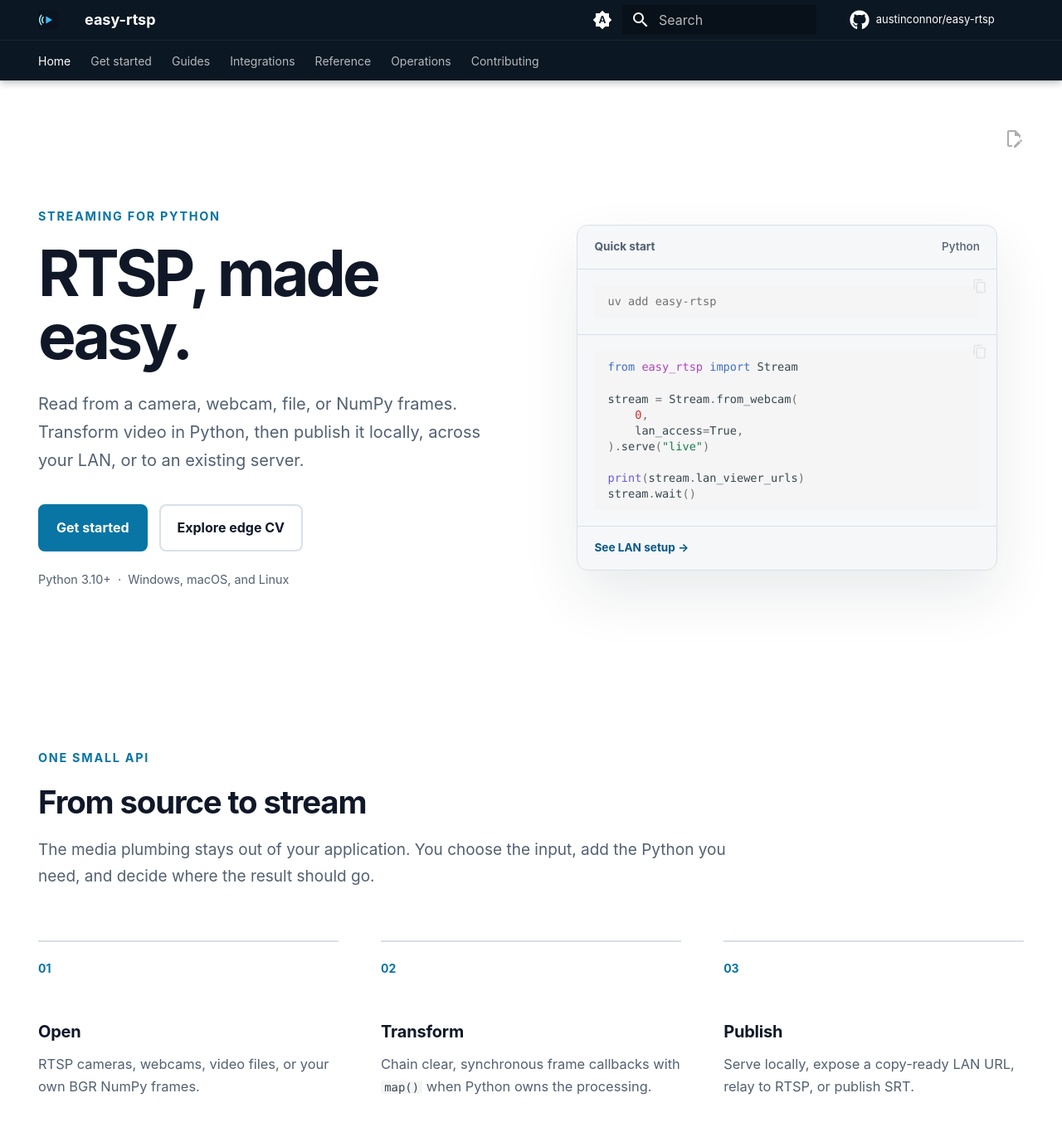
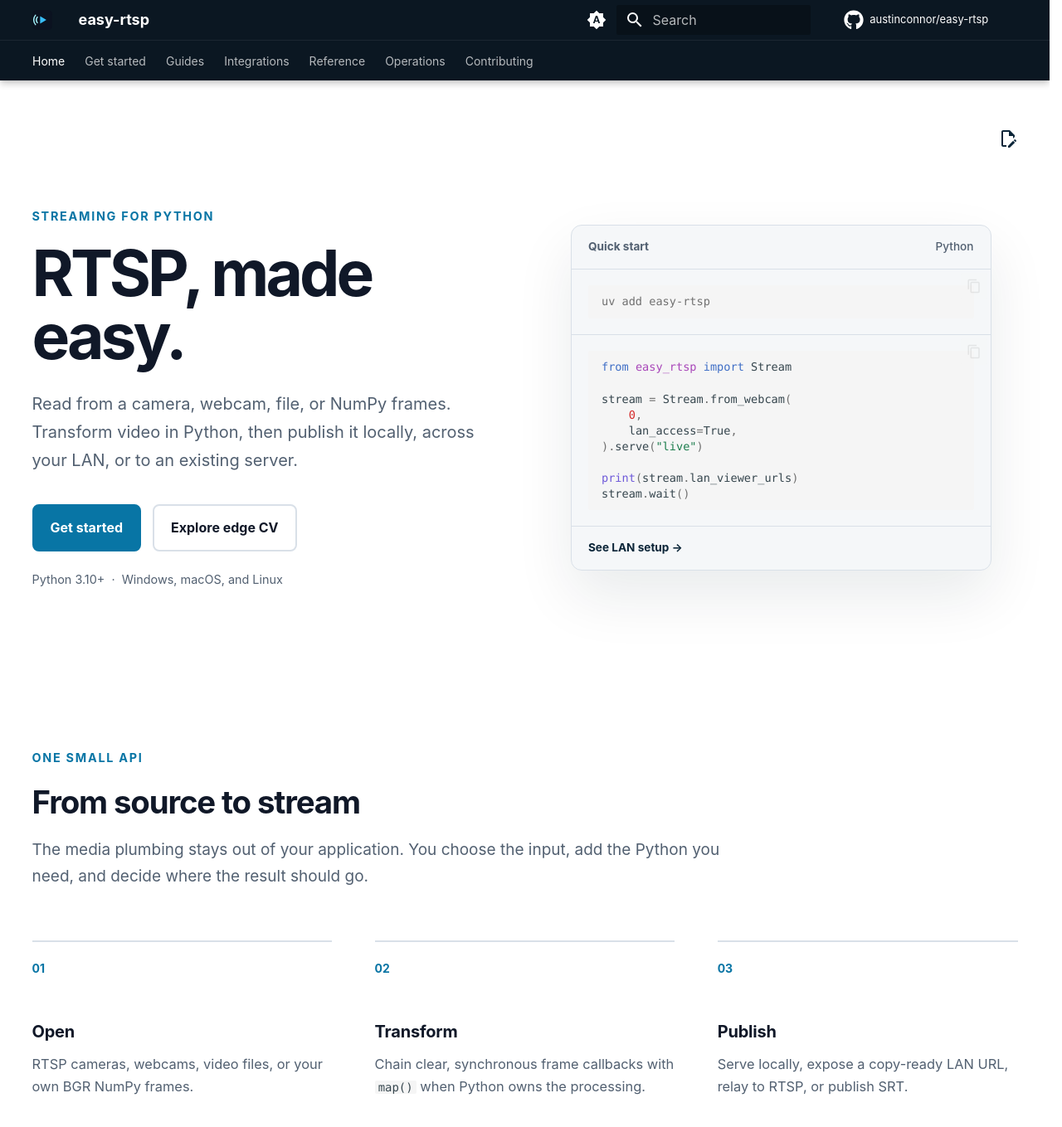
Before and after one commit to austinconnor/easy-rtsp, an MkDocs documentation site: the page built from docs/index.md, in a window 1280 px wide and 1400 px high. Shown: the top 1359 px of the window at 83% size. Built offline with MkDocs 1.6.1 and Material for MkDocs 9.7.7, drawn with Linux system fonts in a browser that asks for light colours; comment, search, counter and statistics services are not loaded.

Commit message:
Fix documentation scrolling and link contrast

```diff
--- a/docs/stylesheets/extra.css
+++ b/docs/stylesheets/extra.css
@@ -5,6 +5,7 @@
   --ertsp-blue-dark: #075985;
   --ertsp-border: #d9e0e8;
   --ertsp-surface: #f5f7f9;
+  --md-typeset-a-color: #075985;
   --md-primary-fg-color: #0b2538;
   --md-primary-fg-color--light: #0875a5;
   --md-primary-fg-color--dark: #071a28;
@@ -19,6 +20,7 @@
   --ertsp-blue-dark: #7dd3ed;
   --ertsp-border: #303b4a;
   --ertsp-surface: #151c26;
+  --md-typeset-a-color: #67c7e5;
   --md-primary-fg-color: #0b1722;
   --md-primary-fg-color--light: #153247;
   --md-primary-fg-color--dark: #080f16;
@@ -28,6 +30,47 @@
 body,
 input {
   font-family: Inter, ui-sans-serif, system-ui, -apple-system, BlinkMacSystemFont, "Segoe UI", sans-serif;
+}
+
+html {
+  min-height: 100%;
+  overflow-x: hidden;
+  overflow-y: scroll;
+  scrollbar-color: #708197 transparent;
+  scrollbar-gutter: stable;
+  scrollbar-width: auto;
+}
+
+body {
+  min-height: 100%;
+}
+
+::-webkit-scrollbar {
+  width: 12px;
+  height: 12px;
+}
+
+::-webkit-scrollbar-track {
+  background: transparent;
+}
+
+::-webkit-scrollbar-thumb {
+  border: 3px solid transparent;
+  border-radius: 999px;
+  background: #708197;
+  background-clip: padding-box;
+}
+
+.md-typeset a:not(.md-button, .headerlink) {
+  color: var(--md-typeset-a-color);
+}
+
+.md-typeset a:not(.md-button, .headerlink):hover,
+.md-typeset a:not(.md-button, .headerlink):focus,
+.md-nav__link:hover,
+.md-nav__link:focus,
+.md-nav__link--active {
+  color: var(--md-accent-fg-color);
 }
 
 .md-header,
```
